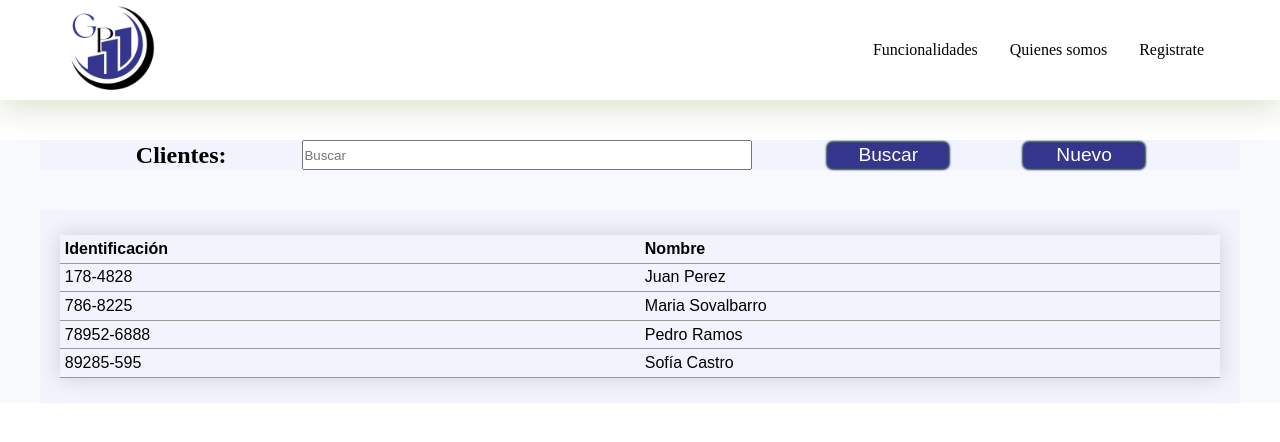
After one commit to EthelVidea20/Proyecto-, a PHP site: page /vista/cliente.php in a window 1280 px wide. The commit adds this page. Shown: the top 442 px of the page. Run offline with PHP 8.4, Linux system fonts and the light colour scheme.

Commit message:
Apartado Clientes

```diff
--- /dev/null
+++ b/assets/css/cliente.css
@@ -0,0 +1,111 @@
+* {
+    margin: 0;
+    padding: 0;
+    box-sizing: border-box;
+    text-decoration: none;
+
+}
+
+:root {
+    --color_text-primario: #34358D;
+    --color_text_secundario: #000000;
+    --color_text_terciario: #F6F1EF;
+
+}
+form{
+    background: rgba(214, 222, 245, 0.201);
+}
+.clientes {
+    max-width: 1200px;
+    height: 100%;
+    margin: auto;
+    margin-top: 40px;
+    display: flex;
+    justify-content: space-evenly;
+    align-items: center;
+    padding: 0px 20px;
+    background: rgba(214, 222, 245, 0.201);
+}
+.listaclientes{
+    max-width: 1200px;
+    height: 100%;
+    margin: auto;
+    margin-top: 40px;
+    display: flex;
+    justify-content: space-evenly;
+    align-items: center;
+    padding: 0px 20px;
+    background: rgba(214, 222, 245, 0.201);
+
+}
+
+
+
+input {
+
+    color: black;
+    width: 450px;
+    height: 30px;
+    outline: invert;
+
+}
+
+.btnbuscar {
+    color: white;
+    background: var(--color_text-primario);
+    border: 5px;
+    border-radius: 5px;
+    font-size: larger;
+    width: 120px;
+    height: 25px;
+    cursor: pointer;
+    box-shadow: 0px 0px 2px 2px rgb(44, 65, 98);
+}
+
+.btnbuscar:hover {
+    background-color: cornflowerblue;
+    color: #000000;
+    transition: 0.7s;
+}
+
+.btnnuevo {
+    cursor: pointer;
+    color: white;
+    background: var(--color_text-primario);
+    border: 5px;
+    border-radius: 5px;
+    font-size: larger;
+    width: 120px;
+    height: 25px;
+    box-shadow: 0px 0px 2px 2px rgb(44, 65, 98);
+
+}
+
+.btnnuevo:hover {
+    background-color: cornflowerblue;
+    color: #000000;
+    transition: 0.7s;
+}
+
+.content-table {
+    border-collapse: collapse;
+    margin: 25px 0;
+    font-size: 1em;
+    font-family: sans-serif;
+    width: 100%;
+    box-shadow: 0 0 20px rgba(0, 0, 0, 0.15);
+}
+th, td {
+    width: 25%;
+    text-align: left;
+    vertical-align: top;
+}
+
+caption, td, th {
+
+    padding: 0.3em;
+ }
+ th, td {
+    border-bottom: 1px solid #999;
+    width: 25%;
+}
--- a/assets/css/style.css
+++ b/assets/css/style.css
@@ -3,6 +3,12 @@
     padding: 0;
     box-sizing: border-box;
     text-decoration: none;
+
+}
+:root{
+    --color_text-primario:#34358D;
+    --color_text_secundario:#000000;
+    --color_text_terciario:#F6F1EF;
 
 }
 
--- /dev/null
+++ b/vista/cliente.php
@@ -0,0 +1,39 @@
+<!DOCTYPE html>
+<html lang="en">
+
+<head>
+    <meta charset="UTF-8">
+    <meta name="viewport" content="width=device-width, initial-scale=1.0">
+    <title>Cliente</title>
+    <link rel="stylesheet" href="../assets/css/cliente.css">
+</head>
+
+<body>
+
+    <?php
+        include("./header.php");
+    ?>
+    <main>
+        <form class="contenedor_clientes">
+            <div class="clientes">
+                <h2>Clientes:</h2>
+
+                <input type="text" name="buscar" id="" placeholder="Buscar">
+                <input type="button" value="Buscar" class="btnbuscar">
+                <input type="button" value="Nuevo" class="btnnuevo">
+
+            </div>
+            <div class="listaclientes">
+            <table class="content-table"> <thead> <tr> <th>Identificación</th> <th>Nombre</th> </tr> </thead> <tbody> <tr> <td>178-4828</td> <td>Juan Perez</td>  </tr> <td>786-8225</td> <td>Maria Sovalbarro</td>  </tr> <tr> <td>78952-6888</td> <td>Pedro Ramos</td>  </tr> <tr> <td>89285-595</td> <td>Sofía Castro</td> </tr> </tbody> </table>
+            </div>
+
+
+
+
+
+
+        </form>
+    </main>
+</body>
+
+</html>
--- /dev/null
+++ b/vista/header.php
@@ -0,0 +1,42 @@
+<!DOCTYPE html>
+<html lang="en">
+
+<head>
+    <meta charset="UTF-8">
+    <meta name="viewport" content="width=device-width, initial-scale=1.0">
+    <title>Cliente</title>
+    <link rel="stylesheet" href="../assets/css/style.css">
+</head>
+
+<body>
+    <header>
+        <div class="container_header">
+
+            <div class="logo">
+                <a href="./index.php">
+                    <img src="../assets/img/Logo_G_P.png" alt="">
+                </a>
+            </div>
+
+            <div class="menu">
+                <nav id="nav">
+                    <ul>
+
+                        <li>Funcionalidades</li>
+                        <li>Quienes somos</li>
+
+                        <li>Registrate</li>
+
+                    </ul>
+
+
+                </nav>
+
+            </div>
+
+        </div>
+    </header>
+
+</body>
+
+</html>
```
Also changed, not shown: other parts of assets/css/style.css (+48 -0 lines), assets/css/agregarnuevocliente.css (added, +27 -0 lines), index.php (+15 -4 lines), vista/agregarnuevocliente.php (added, +51 -0 lines), assets/js/menu.js (added), vista/footer.php (added).
